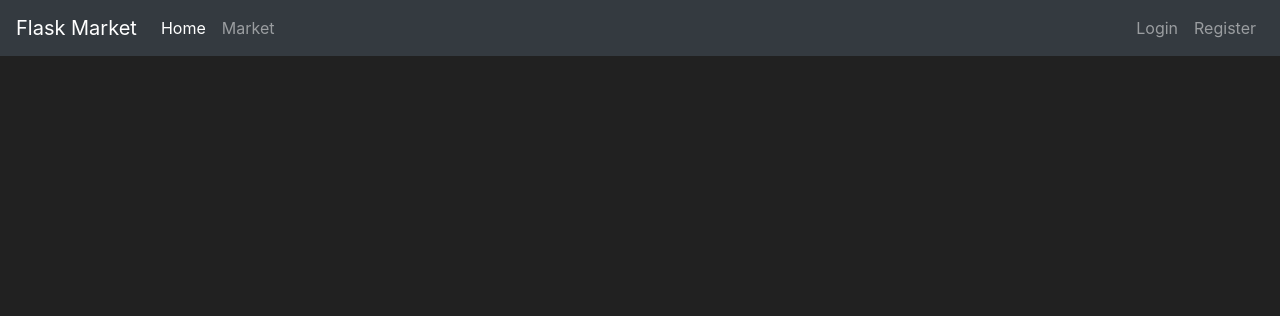
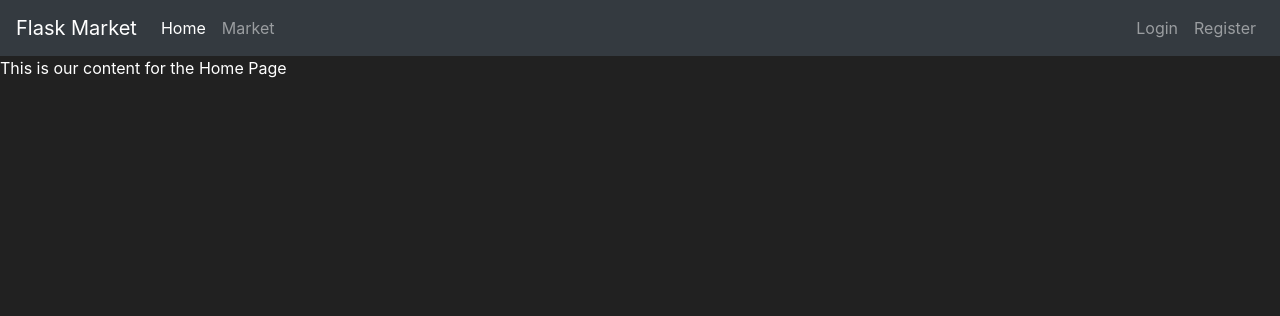
Before and after one commit to jnoori31/Flask-Week, a Flask app: template flask-TDL/templates/home.html in a window 1280 px wide. Shown: the top 316 px of the page. Run offline with Flask 2, Linux system fonts and the light colour scheme; the template is opened without the code that fills it, so the values that code supplies are empty; some libraries are stand-ins or nearby versions.

Commit message:
indentation and end block correction

```diff
--- a/flask-TDL/templates/base.html
+++ b/flask-TDL/templates/base.html
@@ -37,7 +37,9 @@
         </ul>
       </div>
     </nav>
+      {% block content %}
 
+      {% endblock %}
       <!-- Future Content here -->
 
 
```
